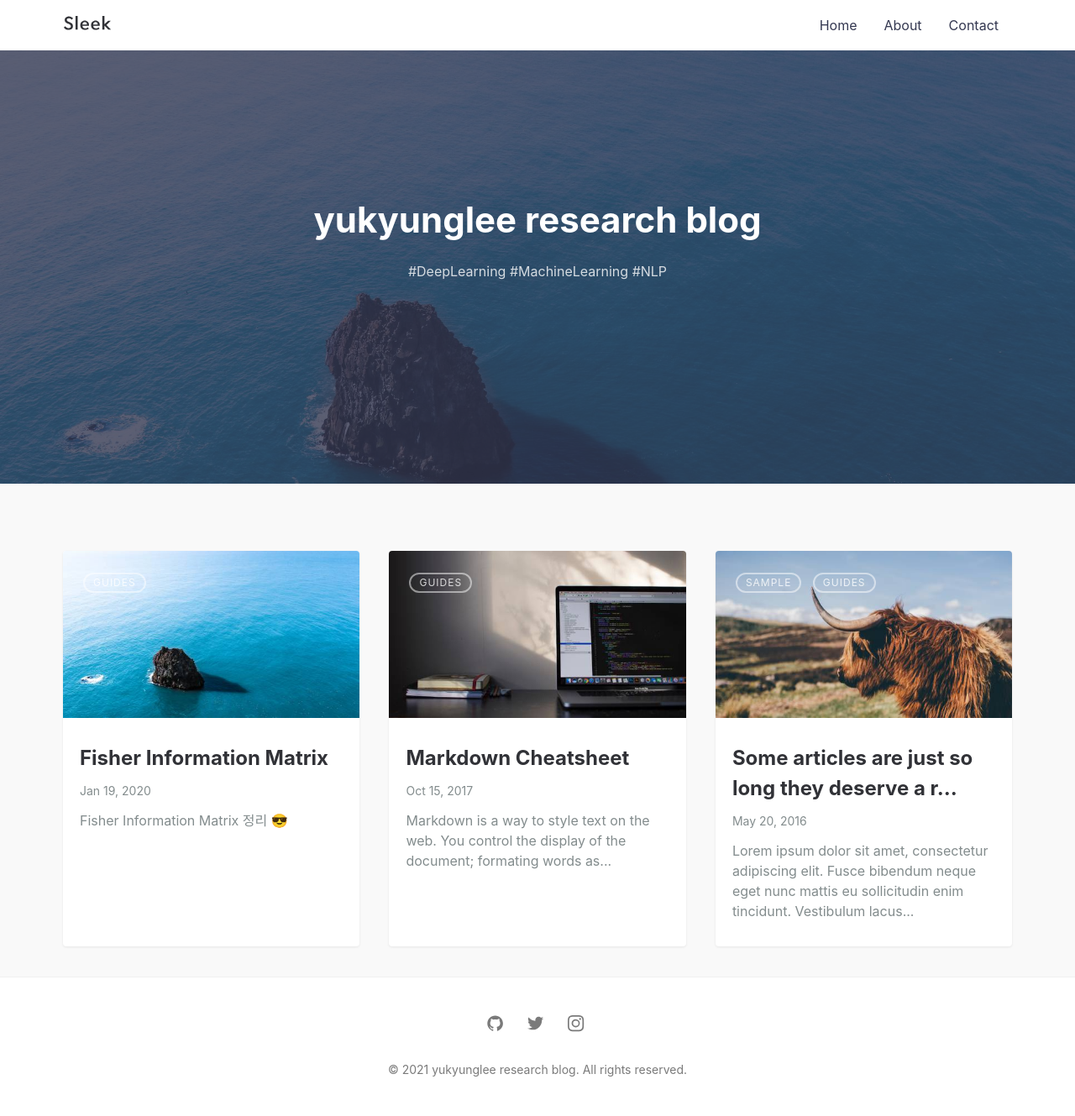
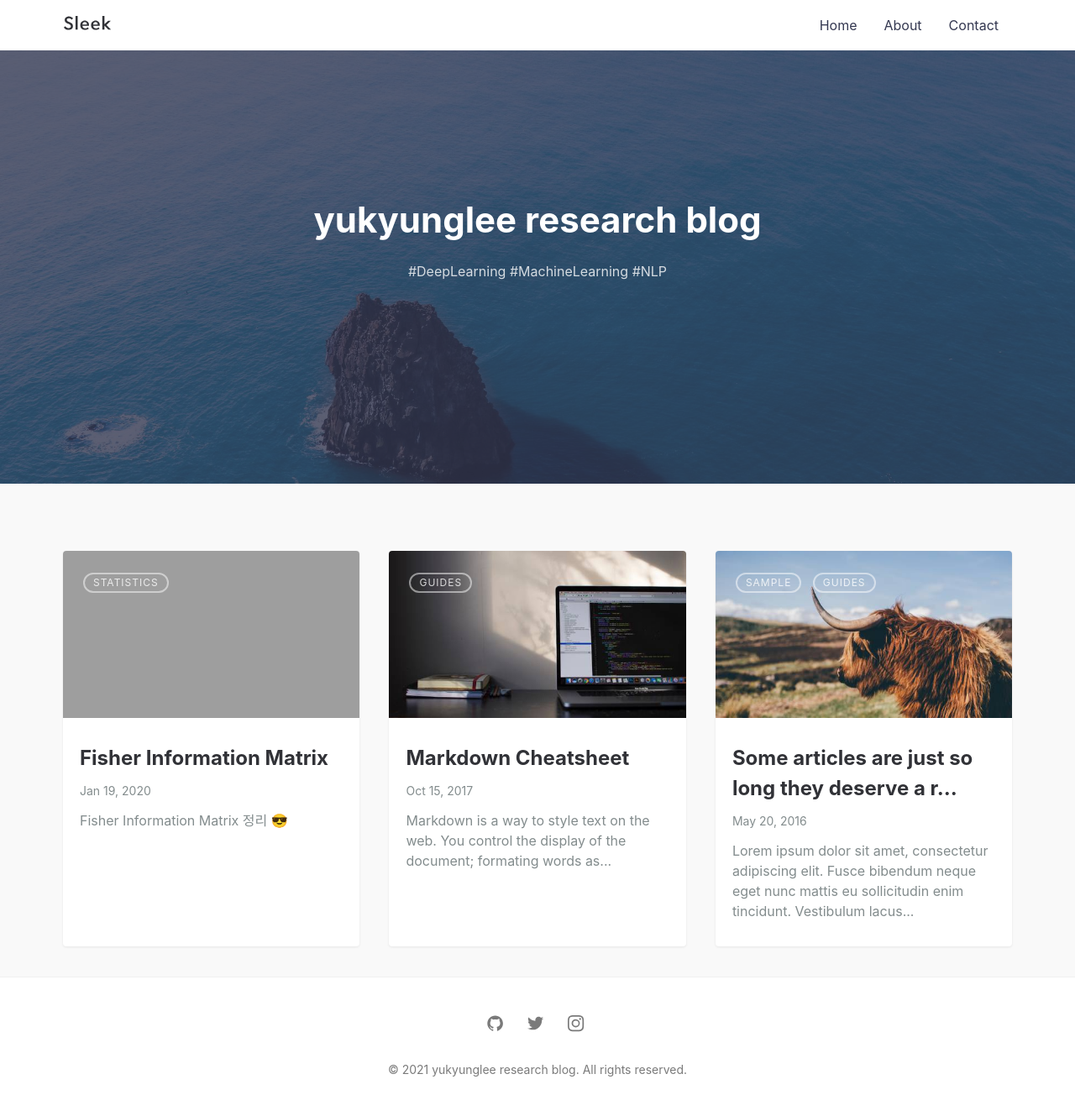
Before and after one commit to yukyunglee/yukyunglee.github.io, a Jekyll site: the page built from index.md, in a window 1280 px wide. Shown: the whole page at 84% size. Built offline with Jekyll 4.4.1, drawn with Linux system fonts in a browser that asks for light colours.

Commit message:
update math

```diff
--- a/_config.yml
+++ b/_config.yml
@@ -49,6 +49,7 @@
 lsi: false
 excerpt_separator: "\n\n"
 incremental: false
+
 # theme: jekyll-sleek # Uncomment if you're using the theme as a ruby gem
 exclude:
   - README.md
--- a/_includes/head.html
+++ b/_includes/head.html
@@ -24,7 +24,7 @@
   {% endif %}
 
   {% if page.use_math %}
-    {% include mathjax.html %}
+    {% include mathjax_support.html %}
   {% endif %}
 
   <style class="inlineCSS">
--- a/_includes/mathjax_support.html
+++ b/_includes/mathjax_support.html
@@ -1,4 +1,3 @@
-{% if page.mathjax %}
 <script type="text/x-mathjax-config">
 MathJax.Hub.Config({
     TeX: {
@@ -22,4 +21,3 @@
 <script type="text/javascript" async
   src="https://cdn.mathjax.org/mathjax/latest/MathJax.js?config=TeX-MML-AM_CHTML">
 </script>
-{% endif %}
--- a/_posts/2020-01-19-Fisher-Information-Matrix.md
+++ b/_posts/2020-01-19-Fisher-Information-Matrix.md
@@ -2,8 +2,8 @@
 layout: post
 title: Fisher Information Matrix
 summary: Fisher Information Matrix 정리 😎
-featured-img: sleek
-categories: Guides
+featured-img: Fisher_head
+categories: Statistics
 use_math: true
 ---
 Overcoming catastrophic forgetting in neural networks (EWC) 논문을 읽다가 Fisher information matrix를 활용한 loss function을 접하게 되었다. 하지만 FMI의 의미를 명확하게 설명해주는 자료를 찾지 못한것 같아 정리해보고자 한다. (증명은 많은데 정확히 의미하는 바를 알 수 없었다 😂)
```
Also changed, not shown: assets/img/posts/Fisher_head.jpg (added).
